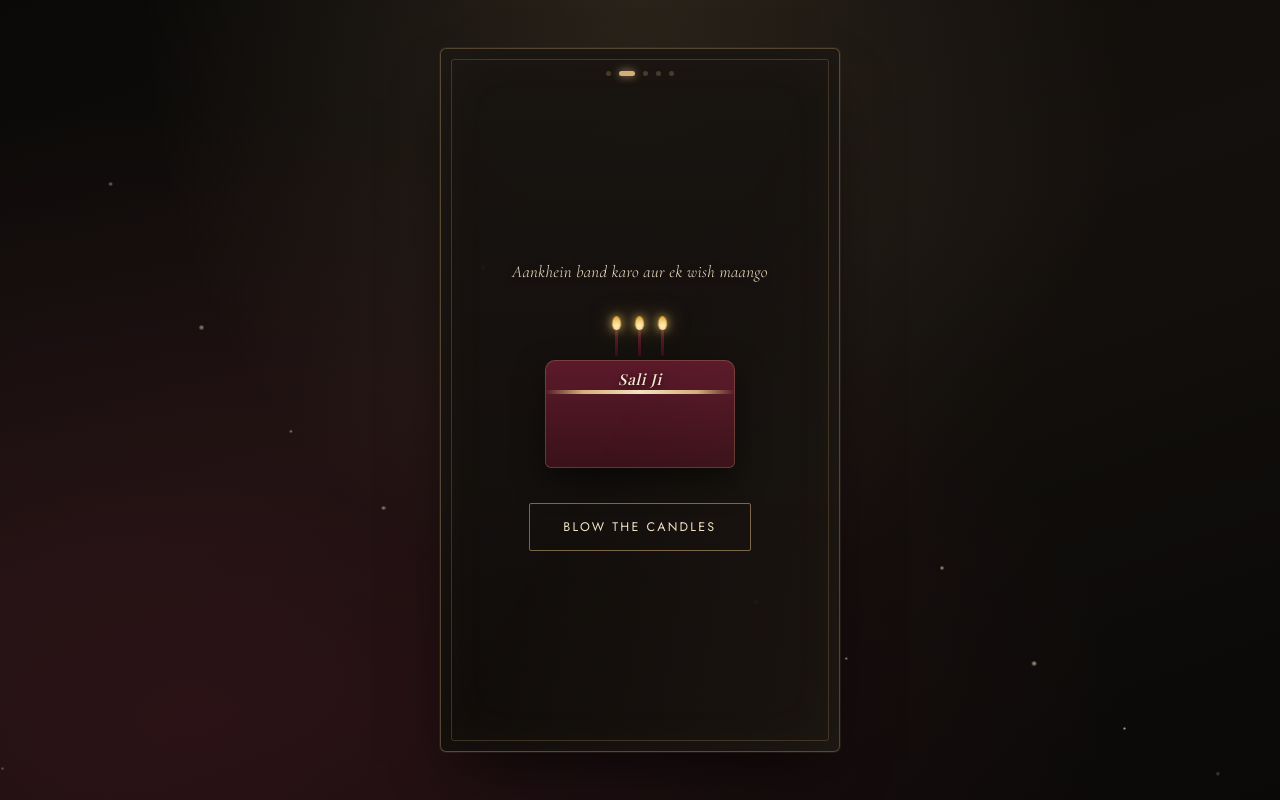
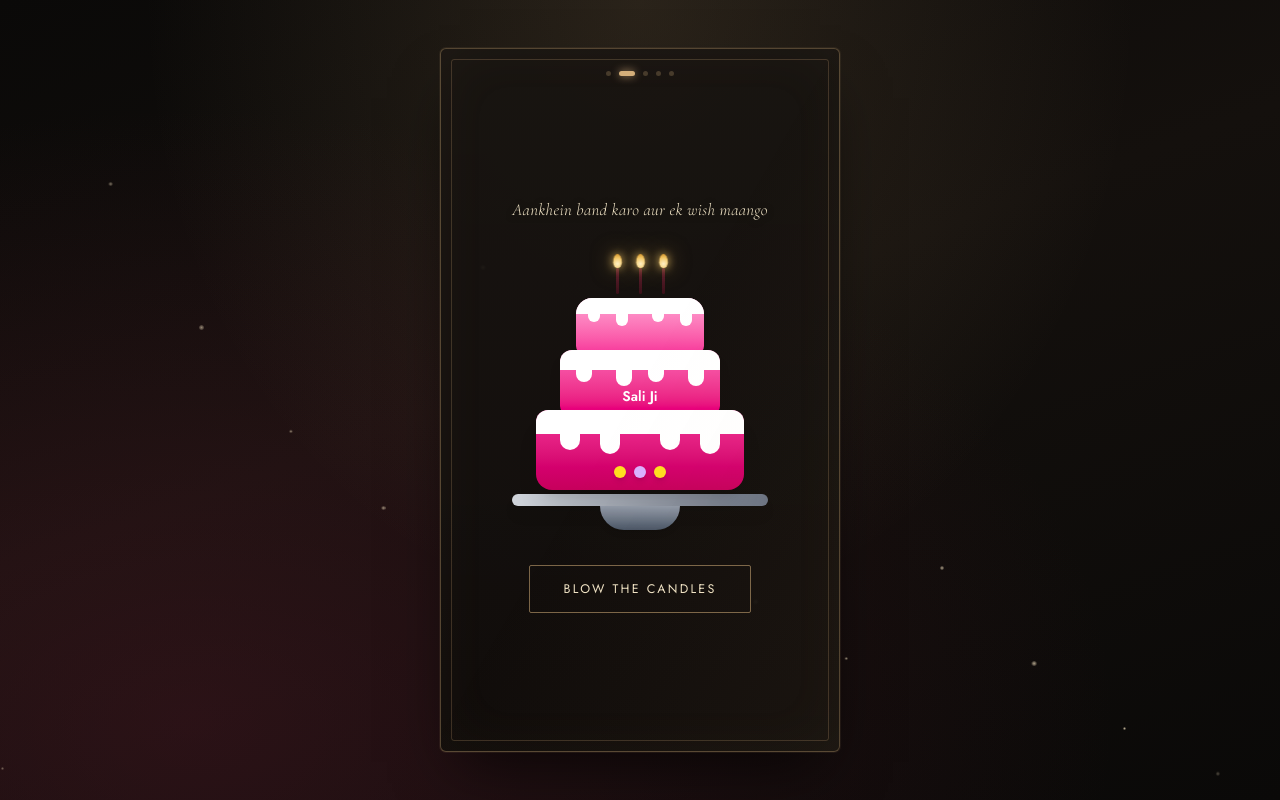
Before and after one commit to itsmeaasifkhan/spw, a Next.js app: page / in a window 1280 px wide. Both pictures are taken after a click on the button "BEGIN THE CELEBRATION ✨". Built offline with nearby package versions, Linux system fonts and the light colour scheme; a web font is replaced by a local one.

Commit message:
change cake image

```diff
--- a/components/birthday_page/birthday.tsx
+++ b/components/birthday_page/birthday.tsx
@@ -434,9 +434,7 @@ export default function BirthdayPage() {
 
                 {step === 0 && (
                     <div className="step-enter" style={{ display: 'flex', flexDirection: 'column', alignItems: 'center' }}>
-                        {/* <div className="seal">
-                            <span className="seal-letter text-sm">Saniya</span>
-                        </div> */}
+
                         <img
                             src="https://encrypted-tbn0.gstatic.com/images?q=tbn:ANd9GcR-e-djcjFH98fj9Jv_nG8sF6inWQKYEXbh5GFIbLp9PA&s=10"
                             alt="Birthday celebration"
@@ -452,18 +450,63 @@ export default function BirthdayPage() {
                 {step === 1 && (
                     <div className="step-enter" style={{ display: 'flex', flexDirection: 'column', alignItems: 'center' }}>
                         <p className="lux-sub" style={{ marginBottom: '1.6rem' }}>Aankhein band karo aur ek wish maango</p>
-                        <div className="cake-wrap">
-                            <div className="candles">
+                        <div className="cake-wrap flex flex-col items-center">
+                            {/* Candles */}
+                            <div className="candles flex gap-3 mb-1 z-20">
                                 {[0, 1, 2].map((c) => (
-                                    <div className="candle" key={c}>
+                                    <div className="candle flex flex-col items-center" key={c}>
                                         {candlesLit && <div className="flame" />}
                                         <div className="wick" />
+                                        <div className="candle-body" />
                                     </div>
                                 ))}
                             </div>
-                            <div className="cake-body">
-                                <div className="cake-band" />
-                                <span className="cake-icing">Sali Ji</span>
+
+                            {/* Cake */}
+                            <div className="relative flex flex-col items-center">
+                                {/* Top layer */}
+                                <div className="relative w-32 h-14 bg-gradient-to-b from-pink-300 to-pink-500 rounded-t-2xl rounded-b-lg shadow-md z-10">
+                                    <div className="absolute top-0 left-0 w-full h-4 bg-white rounded-t-2xl">
+                                        <div className="absolute top-2 left-3 w-3 h-4 bg-white rounded-b-full" />
+                                        <div className="absolute top-2 left-10 w-3 h-5 bg-white rounded-b-full" />
+                                        <div className="absolute top-2 right-10 w-3 h-4 bg-white rounded-b-full" />
+                                        <div className="absolute top-2 right-3 w-3 h-5 bg-white rounded-b-full" />
+                                    </div>
+                                </div>
+
+                                {/* Middle layer */}
+                                <div className="relative w-40 h-16 bg-gradient-to-b from-pink-400 to-pink-600 rounded-t-xl rounded-b-lg shadow-lg z-10 -mt-1">
+                                    <div className="absolute top-0 left-0 w-full h-5 bg-white rounded-t-xl">
+                                        <div className="absolute top-3 left-4 w-4 h-5 bg-white rounded-b-full" />
+                                        <div className="absolute top-3 left-14 w-4 h-6 bg-white rounded-b-full" />
+                                        <div className="absolute top-3 right-14 w-4 h-5 bg-white rounded-b-full" />
+                                        <div className="absolute top-3 right-4 w-4 h-6 bg-white rounded-b-full" />
+                                    </div>
+                                    <div className="absolute bottom-2 left-1/2 -translate-x-1/2 text-white font-bold text-sm">
+                                        Sali Ji
+                                    </div>
+                                </div>
+
+                                {/* Bottom layer */}
+                                <div className="relative w-52 h-20 bg-gradient-to-b from-pink-500 to-pink-700 rounded-t-xl rounded-b-2xl shadow-xl z-10 -mt-1">
+                                    <div className="absolute top-0 left-0 w-full h-6 bg-white rounded-t-xl">
+                                        <div className="absolute top-4 left-6 w-5 h-6 bg-white rounded-b-full" />
+                                        <div className="absolute top-4 left-16 w-5 h-7 bg-white rounded-b-full" />
+                                        <div className="absolute top-4 right-16 w-5 h-6 bg-white rounded-b-full" />
+                                        <div className="absolute top-4 right-6 w-5 h-7 bg-white rounded-b-full" />
+                                    </div>
+
+                                    {/* Decorations */}
+                                    <div className="absolute bottom-3 left-1/2 -translate-x-1/2 flex gap-2">
+                                        <div className="w-3 h-3 bg-yellow-300 rounded-full shadow-md" />
+                                        <div className="w-3 h-3 bg-purple-300 rounded-full shadow-md" />
+                                        <div className="w-3 h-3 bg-yellow-300 rounded-full shadow-md" />
+                                    </div>
+                                </div>
+
+                                {/* Cake stand */}
+                                <div className="w-64 h-3 bg-gradient-to-r from-gray-300 to-gray-500 rounded-full shadow-lg mt-1" />
+                                <div className="w-20 h-6 bg-gradient-to-b from-gray-400 to-gray-600 rounded-b-full shadow-md" />
                             </div>
                         </div>
                         <button className="lux-btn" onClick={nextStep}>Blow the Candles</button>
```
